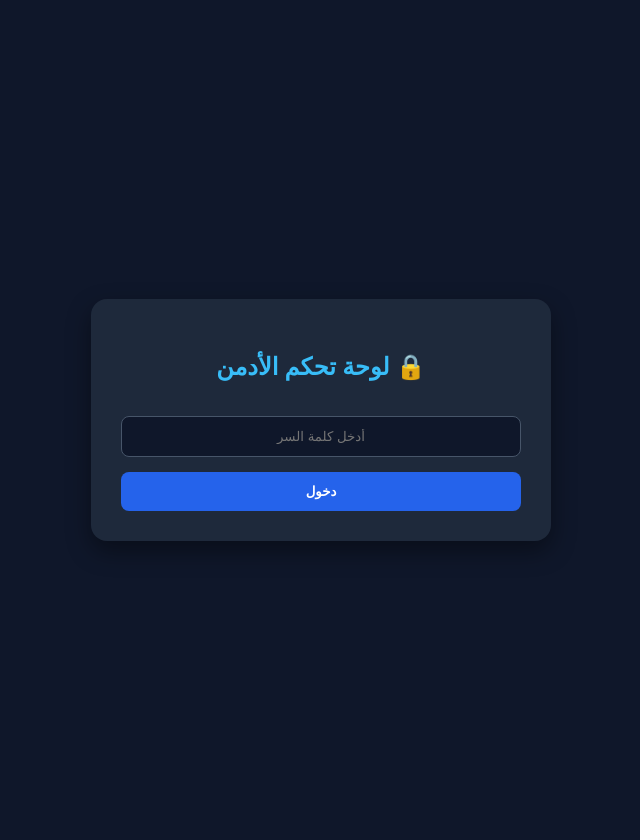
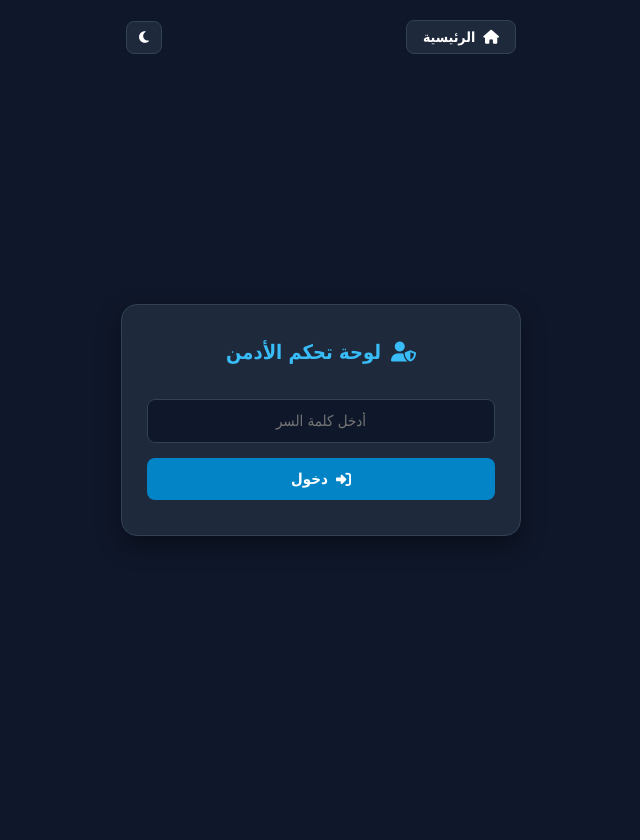
Before and after one commit to mm01110388238-lab/bac-medo-app-, a Flask app: page /admin in a window 1280 px wide. Shown: the whole page, without its empty margins (319-959 px from the left). After the commit the page ends 539 px from the top, so only its background shows below. Run offline with Flask 3, Linux system fonts and the light colour scheme.

Commit message:
Update admin_login.html

```diff
--- a/templates/admin_login.html
+++ b/templates/admin_login.html
@@ -3,25 +3,167 @@
 <head>
     <meta charset="UTF-8">
     <meta name="viewport" content="width=device-width, initial-scale=1.0">
-    <title>تسجيل الدخول - الأدمن</title>
+    <title>تسجيل دخول الأدمن - منصة السعيد</title>
+    <!-- أيقونات FontAwesome -->
+    <link rel="stylesheet" href="https://cdnjs.cloudflare.com/ajax/libs/font-awesome/6.4.0/css/all.min.css">
     <style>
-        body { font-family: system-ui, sans-serif; background-color: #0f172a; color: #f8fafc; padding: 20px; text-align: center; display: flex; justify-content: center; align-items: center; height: 100vh; margin: 0; }
-        .login-box { background: #1e293b; padding: 30px; border-radius: 16px; width: 100%; max-width: 400px; box-shadow: 0 10px 25px rgba(0,0,0,0.4); }
-        input { width: 100%; padding: 12px; margin: 15px 0; border-radius: 8px; border: 1px solid #475569; background: #0f172a; color: white; box-sizing: border-box; text-align: center; }
-        button { width: 100%; padding: 12px; background: #2563eb; color: white; border: none; border-radius: 8px; font-weight: bold; cursor: pointer; }
-        .error { color: #ef4444; margin-bottom: 10px; font-size: 14px; }
+        :root {
+            --bg-color: #0f172a;
+            --card-bg: #1e293b;
+            --text-color: #ffffff;
+            --text-muted: #94a3b8;
+            --border-color: #334155;
+            --accent-color: #38bdf8;
+            --shadow: rgba(0, 0, 0, 0.4);
+            --input-bg: #0f172a;
+            --error-color: #ef4444;
+            --btn-bg: #0284c7;
+            --btn-hover: #0369a1;
+        }
+
+        [data-theme="light"] {
+            --bg-color: #f8fafc;
+            --card-bg: #ffffff;
+            --text-color: #0f172a;
+            --text-muted: #64748b;
+            --border-color: #e2e8f0;
+            --accent-color: #0284c7;
+            --shadow: rgba(0, 0, 0, 0.08);
+            --input-bg: #f1f5f9;
+            --btn-bg: #0284c7;
+            --btn-hover: #0369a1;
+        }
+
+        * { box-sizing: border-box; margin: 0; padding: 0; font-family: Tahoma, 'Segoe UI', sans-serif; transition: background-color 0.3s, color 0.3s; }
+        body { background-color: var(--bg-color); color: var(--text-color); min-height: 100vh; display: flex; flex-direction: column; justify-content: center; align-items: center; padding: 20px; position: relative; }
+
+        .top-navbar {
+            position: absolute;
+            top: 20px;
+            width: 100%;
+            max-width: 400px;
+            display: flex;
+            justify-content: space-between;
+            align-items: center;
+            padding: 0 5px;
+        }
+
+        .btn-back { display: inline-flex; align-items: center; gap: 8px; background: var(--card-bg); color: var(--text-color); padding: 8px 16px; border-radius: 8px; text-decoration: none; font-weight: bold; font-size: 14px; border: 1px solid var(--border-color); }
+        .theme-toggle-btn { background: var(--card-bg); border: 1px solid var(--border-color); color: var(--text-color); padding: 8px 12px; border-radius: 8px; cursor: pointer; }
+
+        .login-box {
+            background: var(--card-bg);
+            padding: 35px 25px;
+            border-radius: 16px;
+            width: 100%;
+            max-width: 400px;
+            border: 1px solid var(--border-color);
+            box-shadow: 0 10px 25px var(--shadow);
+            text-align: center;
+            margin-top: 40px;
+        }
+
+        .login-box h2 {
+            color: var(--accent-color);
+            margin-bottom: 20px;
+            font-size: 20px;
+            display: flex;
+            align-items: center;
+            justify-content: center;
+            gap: 10px;
+        }
+
+        input {
+            width: 100%;
+            padding: 12px 15px;
+            margin: 15px 0;
+            border-radius: 8px;
+            border: 1px solid var(--border-color);
+            background: var(--input-bg);
+            color: var(--text-color);
+            box-sizing: border-box;
+            text-align: center;
+            font-size: 15px;
+            outline: none;
+        }
+
+        input:focus {
+            border-color: var(--accent-color);
+        }
+
+        button.btn-login {
+            width: 100%;
+            padding: 12px;
+            background: var(--btn-bg);
+            color: white;
+            border: none;
+            border-radius: 8px;
+            font-size: 15px;
+            font-weight: bold;
+            cursor: pointer;
+            transition: background 0.2s;
+            display: flex;
+            align-items: center;
+            justify-content: center;
+            gap: 8px;
+        }
+
+        button.btn-login:hover {
+            background: var(--btn-hover);
+        }
+
+        .error {
+            color: var(--error-color);
+            background: rgba(239, 68, 68, 0.1);
+            border: 1px solid var(--error-color);
+            padding: 10px;
+            border-radius: 8px;
+            margin-bottom: 15px;
+            font-size: 14px;
+            display: flex;
+            align-items: center;
+            justify-content: center;
+            gap: 8px;
+        }
     </style>
 </head>
 <body>
+
+    <div class="top-navbar">
+        <a href="{{ url_for('index') }}" class="btn-back"><i class="fa-solid fa-house"></i> الرئيسية</a>
+        <button class="theme-toggle-btn" onclick="toggleTheme()"><i class="fa-solid fa-moon" id="theme-icon"></i></button>
+    </div>
+
     <div class="login-box">
-        <h2 style="color: #38bdf8;">🔒 لوحة تحكم الأدمن</h2>
+        <h2><i class="fa-solid fa-user-shield"></i> لوحة تحكم الأدمن</h2>
+
         {% if error %}
-            <p class="error">{{ error }}</p>
+            <div class="error"><i class="fa-solid fa-triangle-exclamation"></i> {{ error }}</div>
         {% endif %}
-        <form method="POST" action="/admin">
-            <input type="password" name="auth_password" placeholder="أدخل كلمة السر" required>
-            <button type="submit">دخول</button>
+
+        <form method="POST" action="{{ url_for('admin') }}">
+            <input type="password" name="auth_password" placeholder="أدخل كلمة السر" required autocomplete="current-password">
+            <button type="submit" class="btn-login"><i class="fa-solid fa-right-to-bracket"></i> دخول</button>
         </form>
     </div>
+
+    <script>
+        function toggleTheme() {
+            const currentTheme = document.body.getAttribute('data-theme');
+            const newTheme = currentTheme === 'light' ? 'dark' : 'light';
+            document.body.setAttribute('data-theme', newTheme);
+            localStorage.setItem('theme', newTheme);
+            updateThemeIcon(newTheme);
+        }
+
+        function updateThemeIcon(theme) {
+            const icon = document.getElementById('theme-icon');
+            icon.className = theme === 'light' ? 'fa-solid fa-sun' : 'fa-solid fa-moon';
+        }
+
+        const savedTheme = localStorage.getItem('theme') || 'dark';
+        document.body.setAttribute('data-theme', savedTheme);
+        updateThemeIcon(savedTheme);
+    </script>
 </body>
 </html>
```
